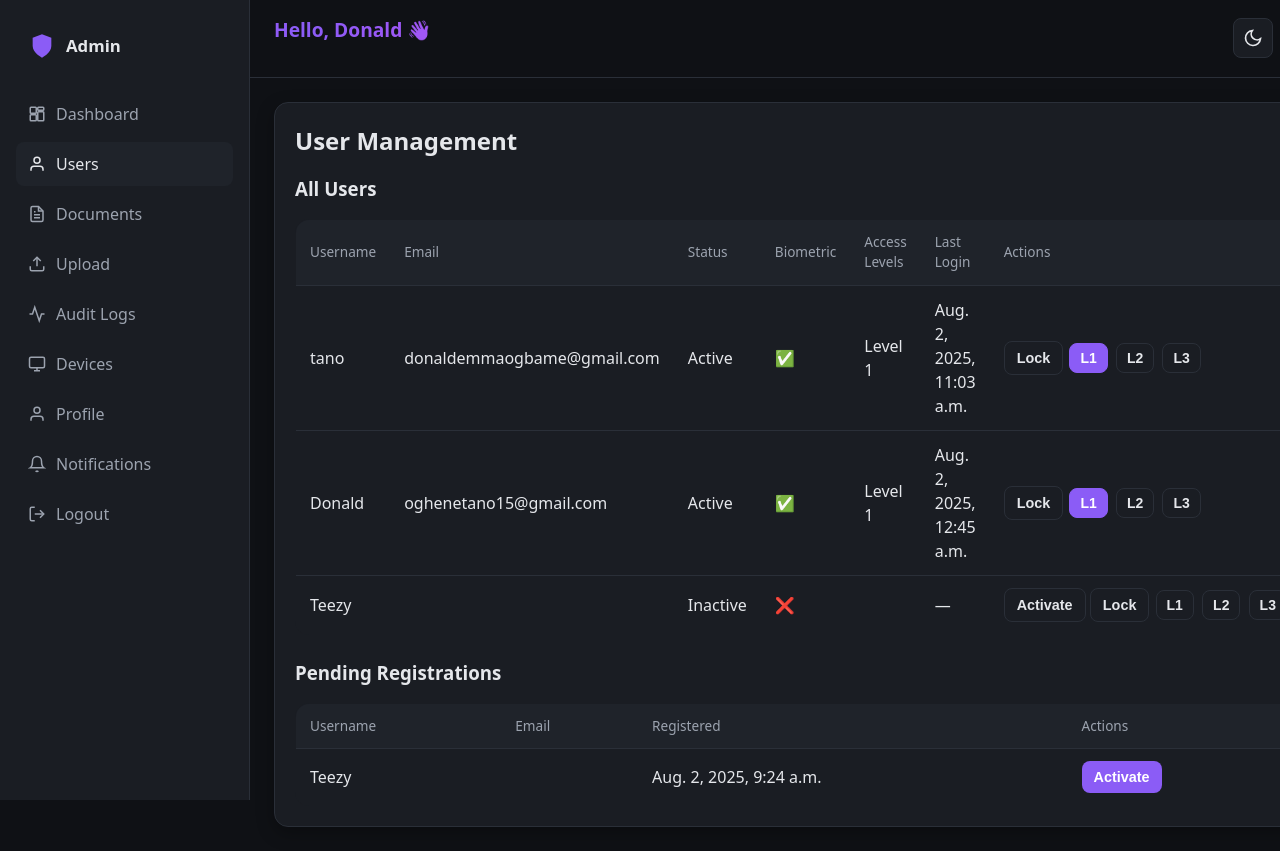
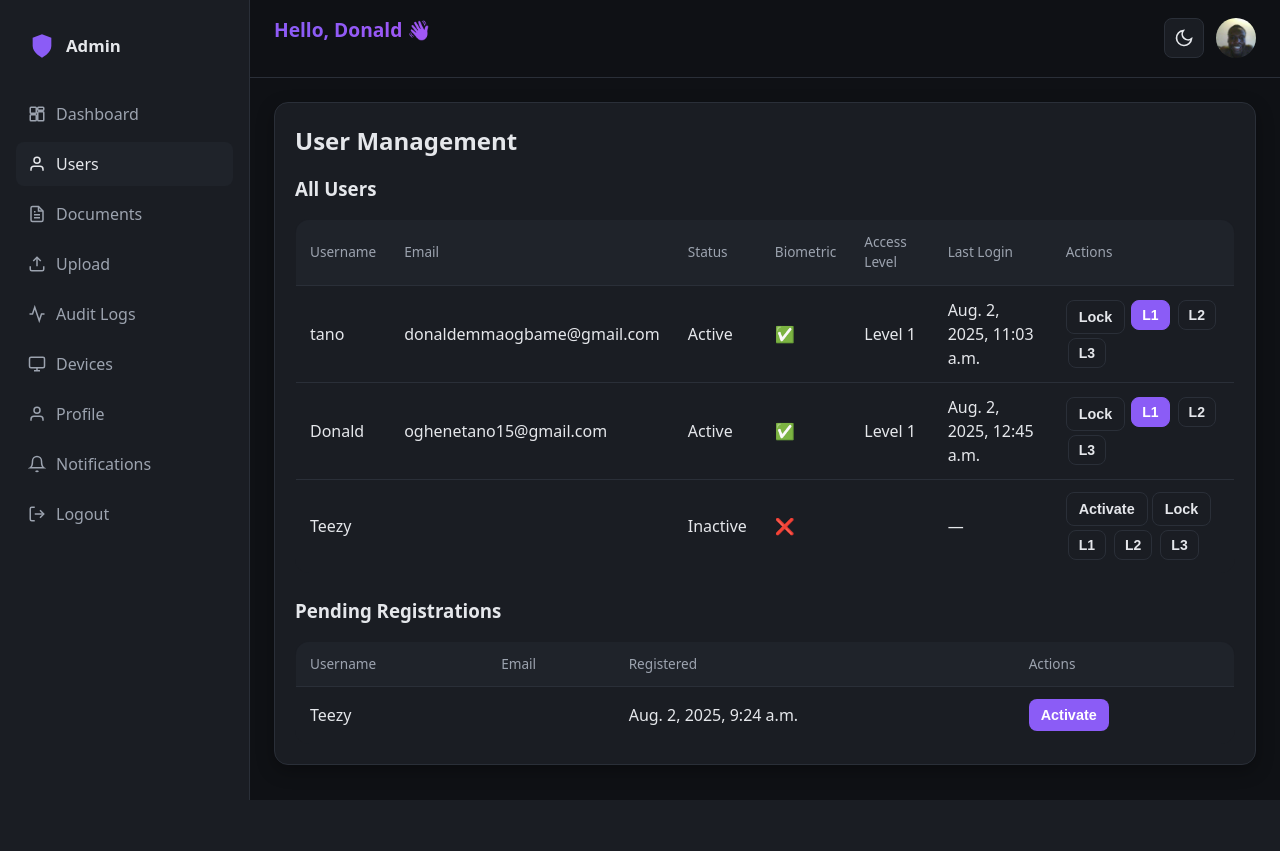
Before and after one commit to DonaldEOgbame/Web-App-IAM, a Django app: page /admin/users/ in a window 1280 px wide; the page is wider, and only the part inside the window is pictured. After the commit the page ends 800 px from the top of that part, so only its background shows below. Run offline with Django 5.2, Linux system fonts and the light colour scheme; a user stored in the database is signed in; data comes from the database, SQL or seed files in the repository; both versions use the stored data as it was after the commit.

Commit message:
Improve admin dashboard action button layout
Added a flexbox container for action buttons to enhance layout and spacing. Also updated table header from 'Access Levels' to 'Access Level' for consistency.

```diff
--- a/WebAppIAM/core/templates/core/admin_dashboard.html
+++ b/WebAppIAM/core/templates/core/admin_dashboard.html
@@ -370,6 +370,11 @@
             cursor: pointer;
             transition: opacity var(--transition), transform var(--transition), background var(--transition);
             font-size: 0.9rem;
+        }
+        .action-buttons {
+            display: flex;
+            flex-wrap: wrap;
+            gap: 4px;
         }
 
         #btn_1{
@@ -750,7 +755,7 @@
                             <th>Email</th>
                             <th>Status</th>
                             <th>Biometric</th>
-                            <th>Access Levels</th>
+                            <th>Access Level</th>
                             <th>Last Login</th>
                             <th>Actions</th>
                         </tr>
@@ -768,6 +773,7 @@
                             <td>{{ u.profile.get_access_level_display }}</td>
                             <td>{{ u.last_login|default:"—" }}</td>
                             <td style="white-space:nowrap;">
+                                <div class="action-buttons">
                                 {% if not u.is_active %}
                                 <form method="post" action="{% url 'core:admin_activate_user' u.pk %}" style="display:inline;">
                                     {% csrf_token %}
@@ -799,6 +805,7 @@
                                     {% csrf_token %}
                                     <button class="btn btn-outline btn-sm{% if u.profile.access_level == 3 %} current{% endif %}" type="submit"{% if u.profile.access_level == 3 %} disabled{% endif %}>L3</button>
                                 </form>
+                                </div>
                             </td>
                         </tr>
                         {% empty %}
```
Also changed, not shown: WebAppIAM/db.sqlite3.
